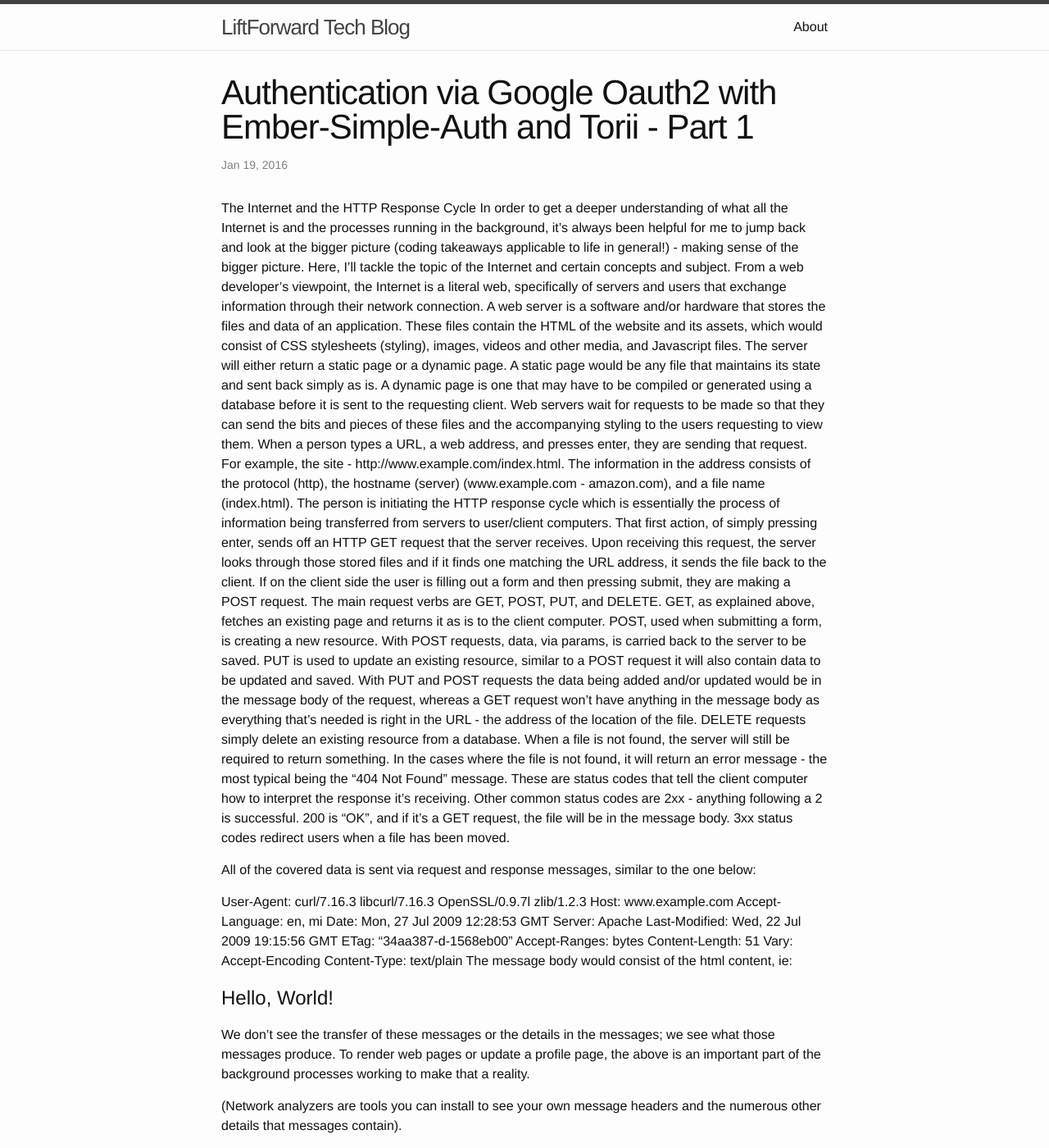
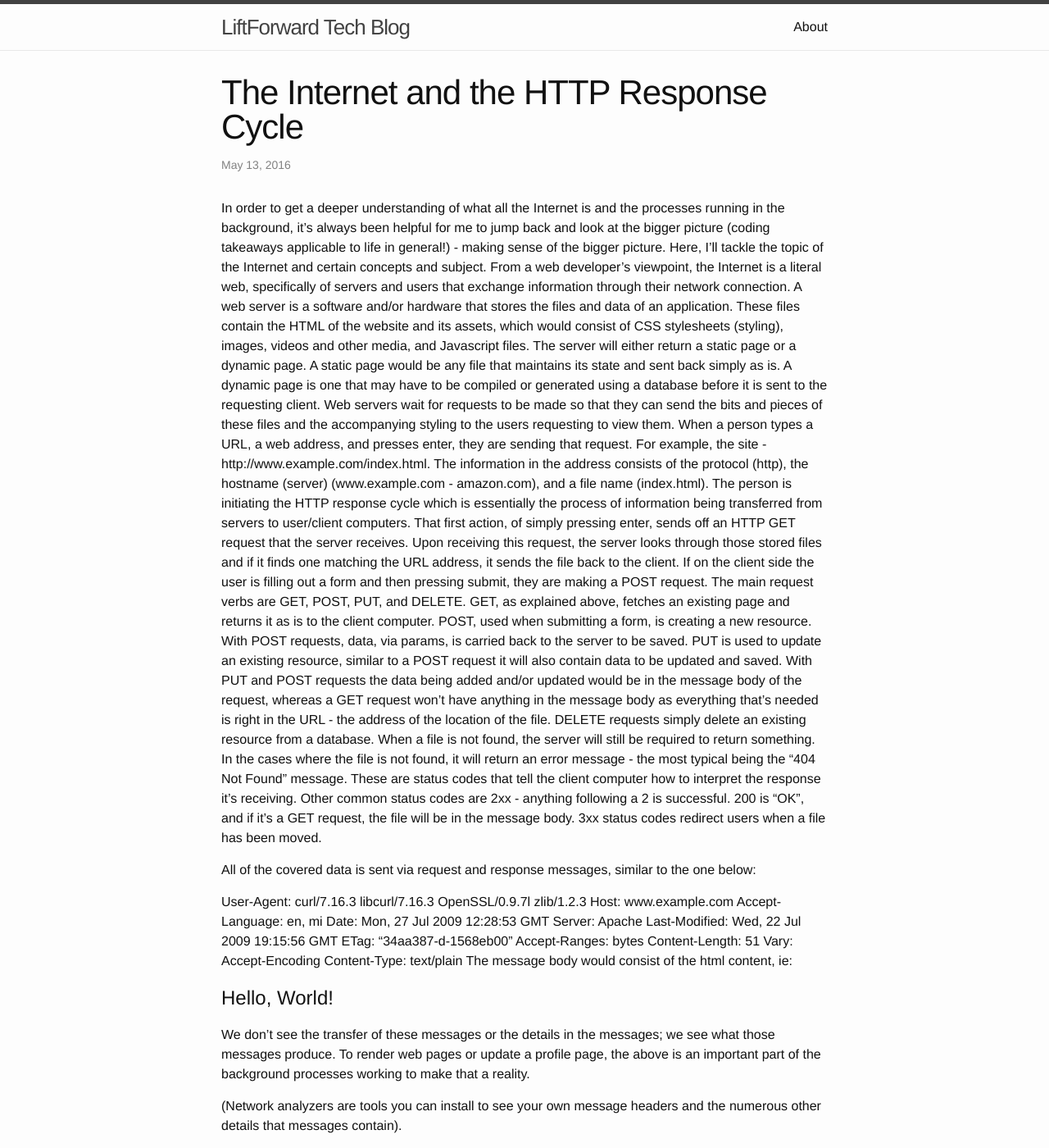
Before and after one commit to liftforward/liftforward.github.io, a Jekyll site: the page built from _posts/2017-05-13-http-response-cycle.markdown, in a window 1280 px wide and 1400 px high. Shown: the whole window at 82% size. Built offline with Jekyll 4.4.1, drawn with Linux system fonts in a browser that asks for light colours; comment, search, counter and statistics services are not loaded.

Commit message:
fixed title

```diff
--- a/_posts/2017-05-13-http-response-cycle.markdown
+++ b/_posts/2017-05-13-http-response-cycle.markdown
@@ -1,12 +1,11 @@
 ---
 layout: post
 comments: true
-title:  "Authentication via Google Oauth2 with Ember-Simple-Auth and Torii - Part 1"
-date:   2016-01-19 14:05:01
+title:  "The Internet and the HTTP Response Cycle"
+date:   2016-05-13 14:05:01
 categories:
 ---
 
-The Internet and the HTTP Response Cycle
 In order to get a deeper understanding of what all the Internet is and the processes running in the background, it's always been helpful for me to jump back and look at the bigger picture (coding takeaways applicable to life in general!) - making sense of the bigger picture.  Here, I'll tackle the topic of the Internet and certain concepts and subject.
 From a web developer's viewpoint, the Internet is a literal web, specifically of servers and users that exchange information through their network connection.  A web server is a software and/or hardware that stores the files and data of an application.  These files contain the HTML of the website and its assets, which would consist of CSS stylesheets  (styling), images, videos and other media, and Javascript files.
 The server will either return a static page or a dynamic page.  A static page would be any file that maintains its state and sent back simply as is.  A dynamic page is one that may have to be compiled or generated using a database before it is sent to the requesting client.
```
